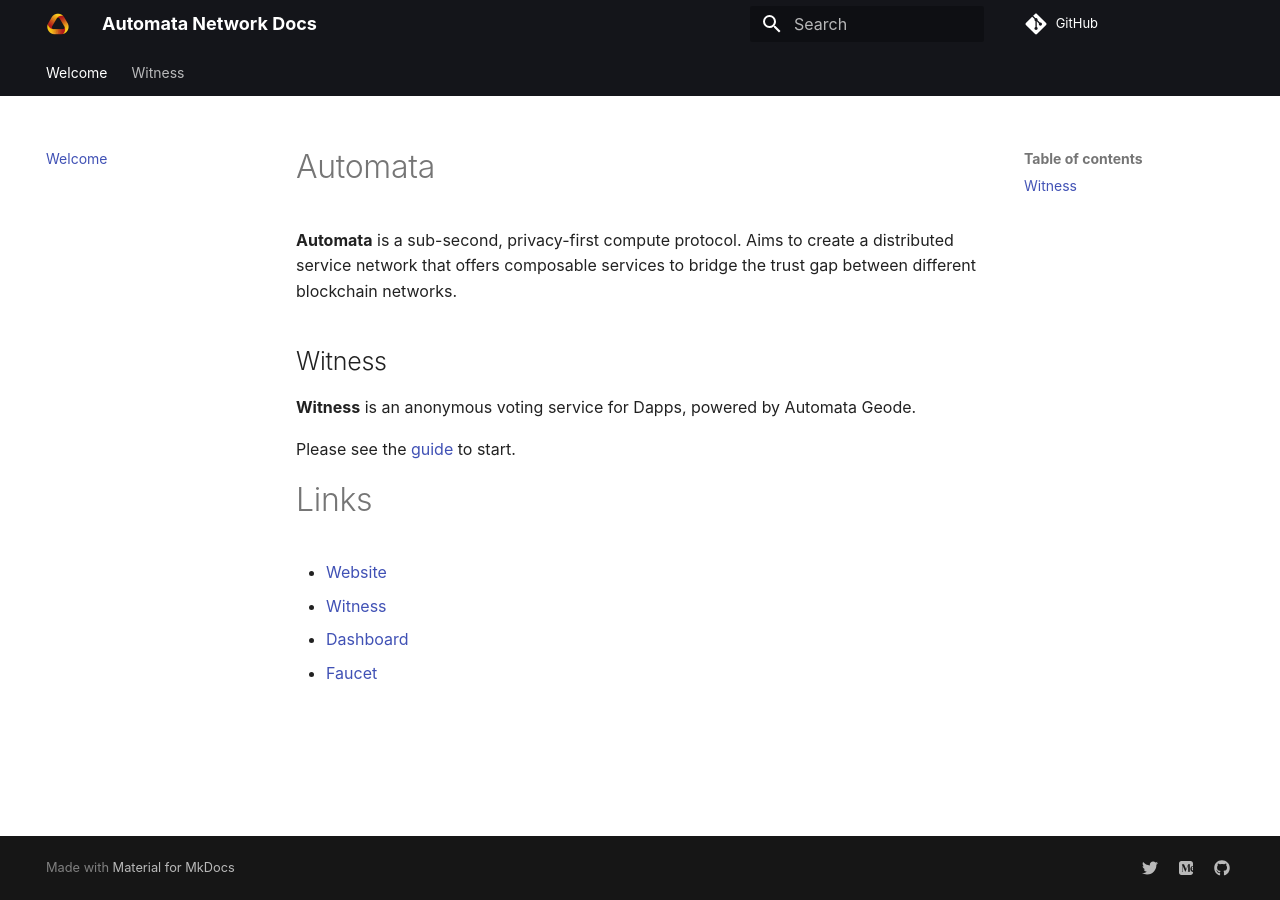
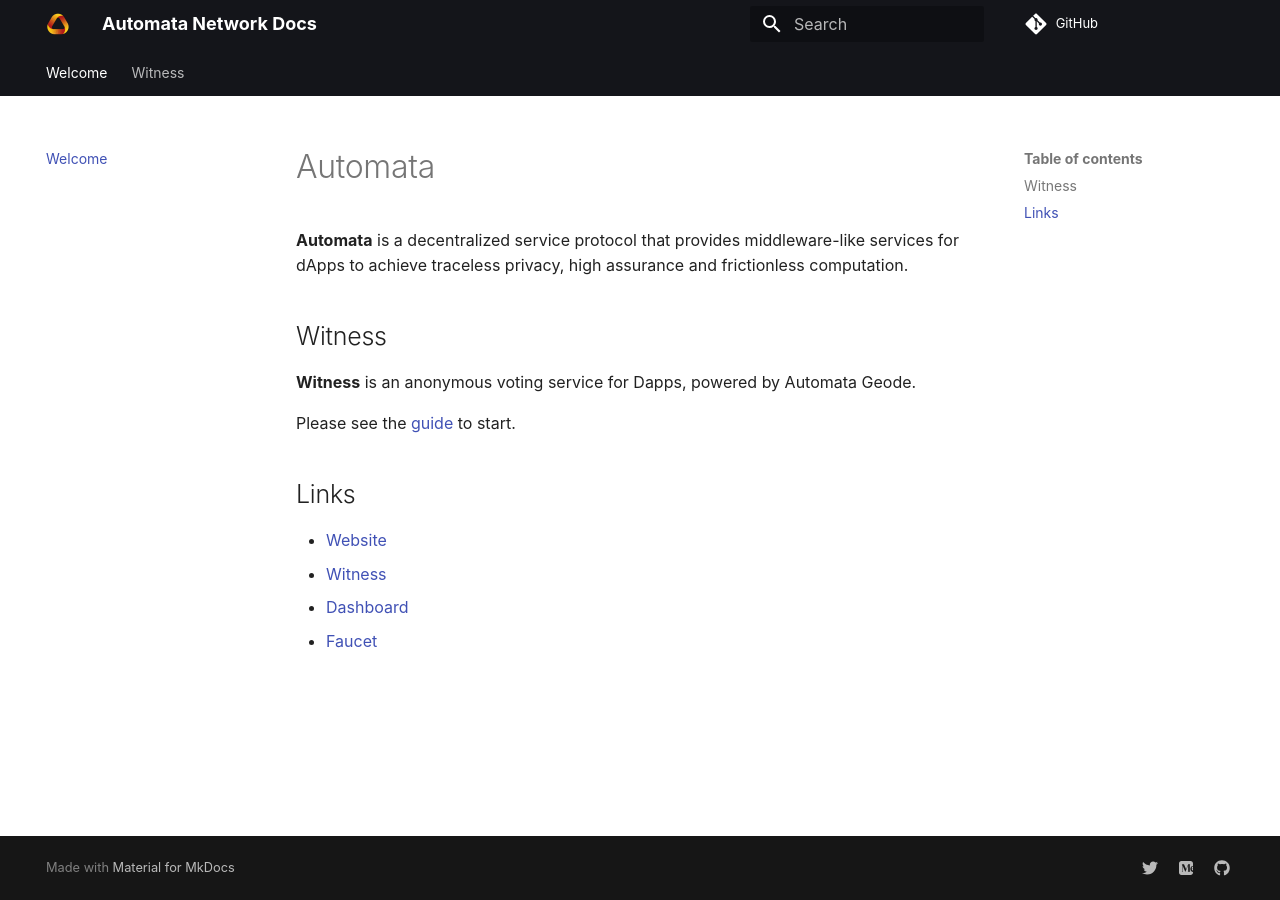
Before and after one commit to automata-network/docs, an MkDocs documentation site: the page built from docs/index.md, in a window 1280 px wide. Built offline with MkDocs 1.6.1 and Material for MkDocs 9.7.7, drawn with Linux system fonts in a browser that asks for light colours; comment, search, counter and statistics services are not loaded; some of the changed lines change nothing that is shown.

Commit message:
update home page

```diff
--- a/docs/index.md
+++ b/docs/index.md
@@ -1,6 +1,6 @@
 # Automata
 
-**Automata** is a sub-second, privacy-first compute protocol. Aims to create a distributed service network that offers composable services to bridge the trust gap between different blockchain networks.
+**Automata** is a decentralized service protocol that provides middleware-like services for dApps to achieve traceless privacy, high assurance and frictionless computation.
 
 ## Witness
 
@@ -8,10 +8,9 @@
 
 Please see the [guide](./guide/witness-get-started.md) to start.
 
-
-# Links
+## Links
 
 * [Website](https://www.ata.network/)
-* [Witness](https://witness-preview.ata.network/)
+* [Witness](https://witness.ata.network/)
 * [Dashboard](https://d.ata.network/)
 * [Faucet](https://faucet.ata.network)
```
